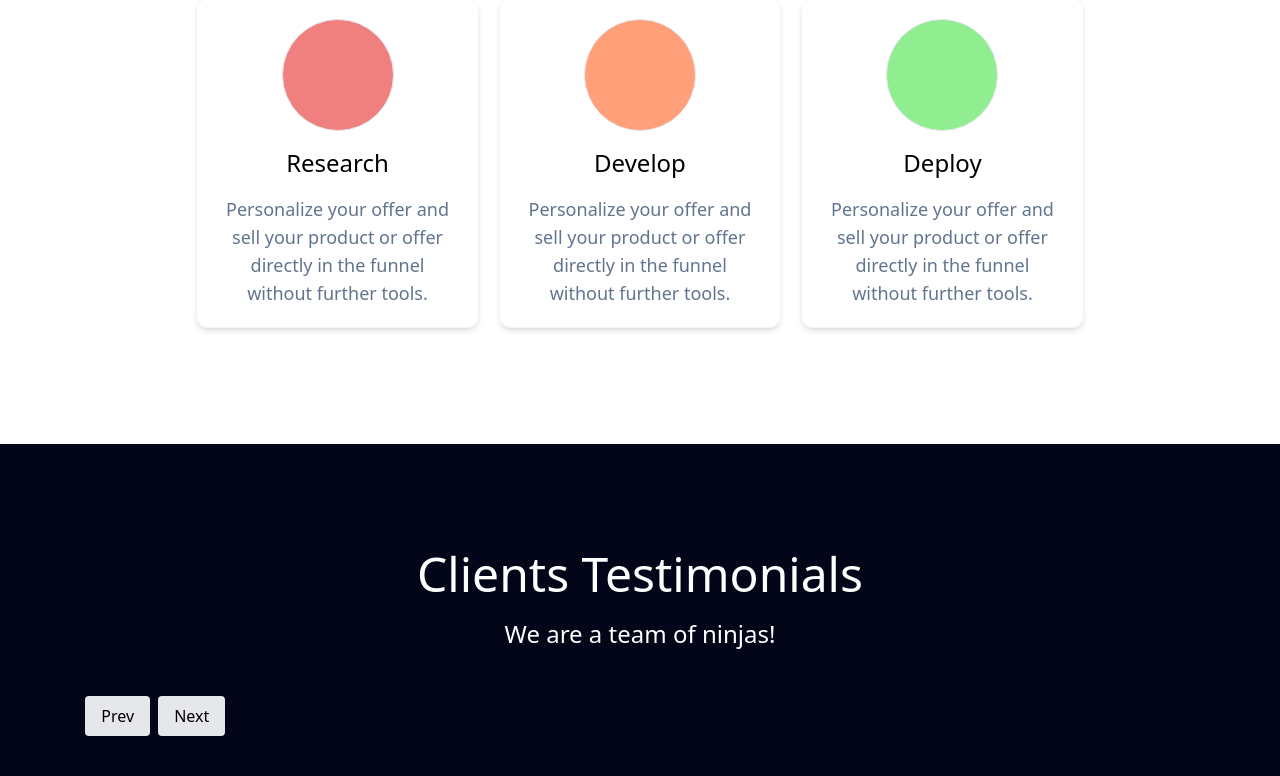
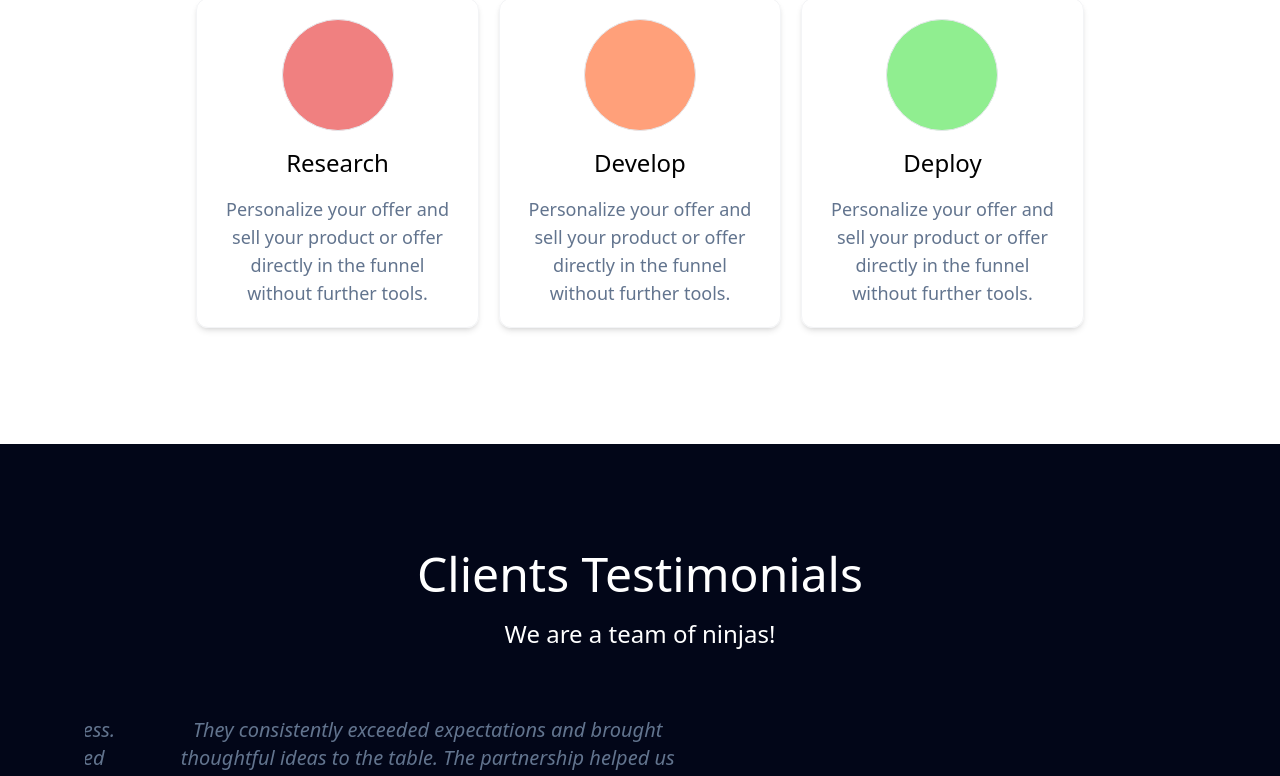
Before and after one commit to reeceballano/landing-page, a React (Vite) app: page / in a window 1280 px wide. Shown: the part 2000-2776 px from the top of the page. Built offline with nearby package versions, Linux system fonts and the light colour scheme; some icons are missing.

Commit message:
add showControls

```diff
--- a/src/components/Carousel/Carousel.jsx
+++ b/src/components/Carousel/Carousel.jsx
@@ -2,6 +2,7 @@ import { useEffect, useState, useCallback } from "react";
 
 const Carousel = ({
     slides = [],
+    showControls = false,
     columns = 1,
     renderSlide,          // (slide, index) => JSX  — custom slide renderer
     autoplayDelay = 3000, // set to null/0 to disable autoplay
@@ -37,6 +38,7 @@ const Carousel = ({
         <div className="carousel w-full">
 
             {/* Navigation */}
+            { showControls &&
             <div className="flex gap-2 mb-4">
                 <button
                     onClick={handlePrev}
@@ -51,6 +53,7 @@ const Carousel = ({
                     Next
                 </button>
             </div>
+            }
 
             {/* Track */}
             <div className="overflow-hidden w-full">
@@ -75,6 +78,7 @@ const Carousel = ({
             </div>
 
             {/* Dots */}
+            { showControls &&
             <div className="flex justify-center gap-2 mt-4">
                 {slides.map((_, i) => (
                     <button
@@ -87,7 +91,7 @@ const Carousel = ({
                     />
                 ))}
             </div>
-
+            }
         </div>
     );
 };
```
